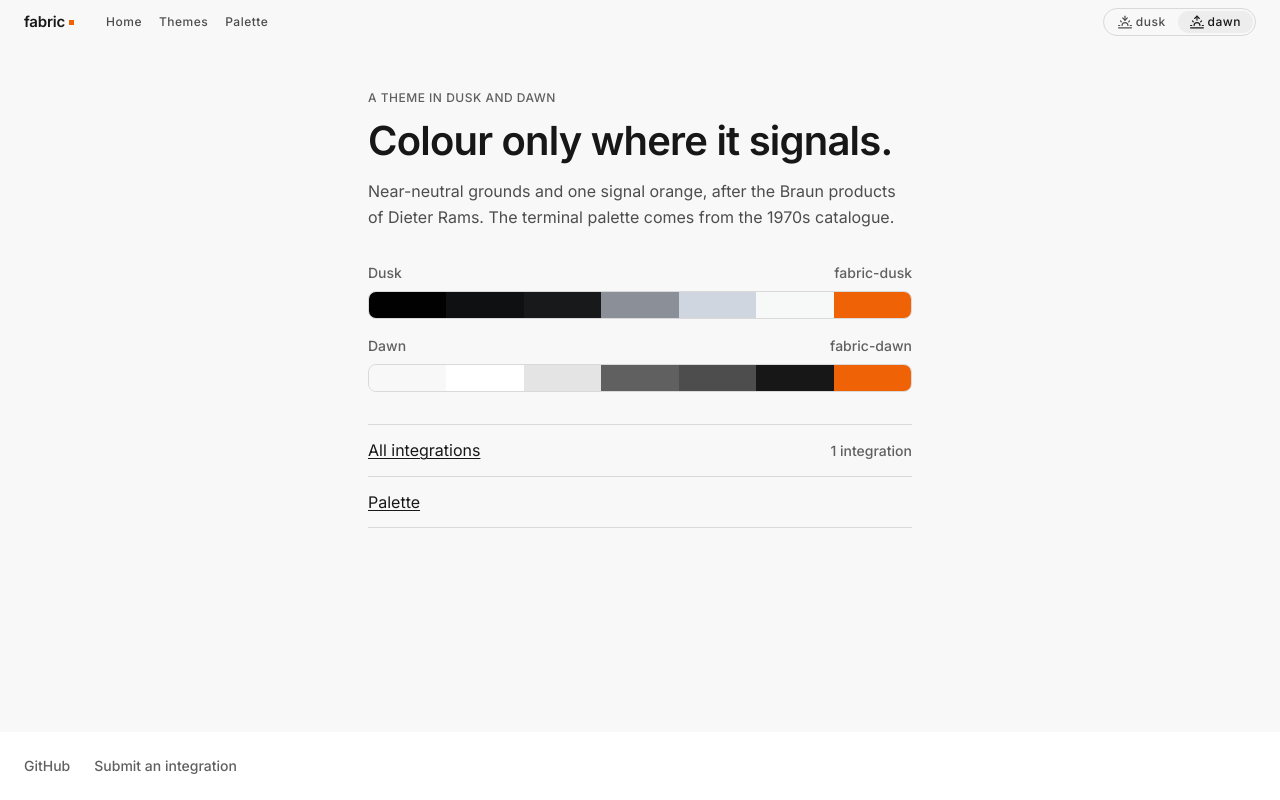
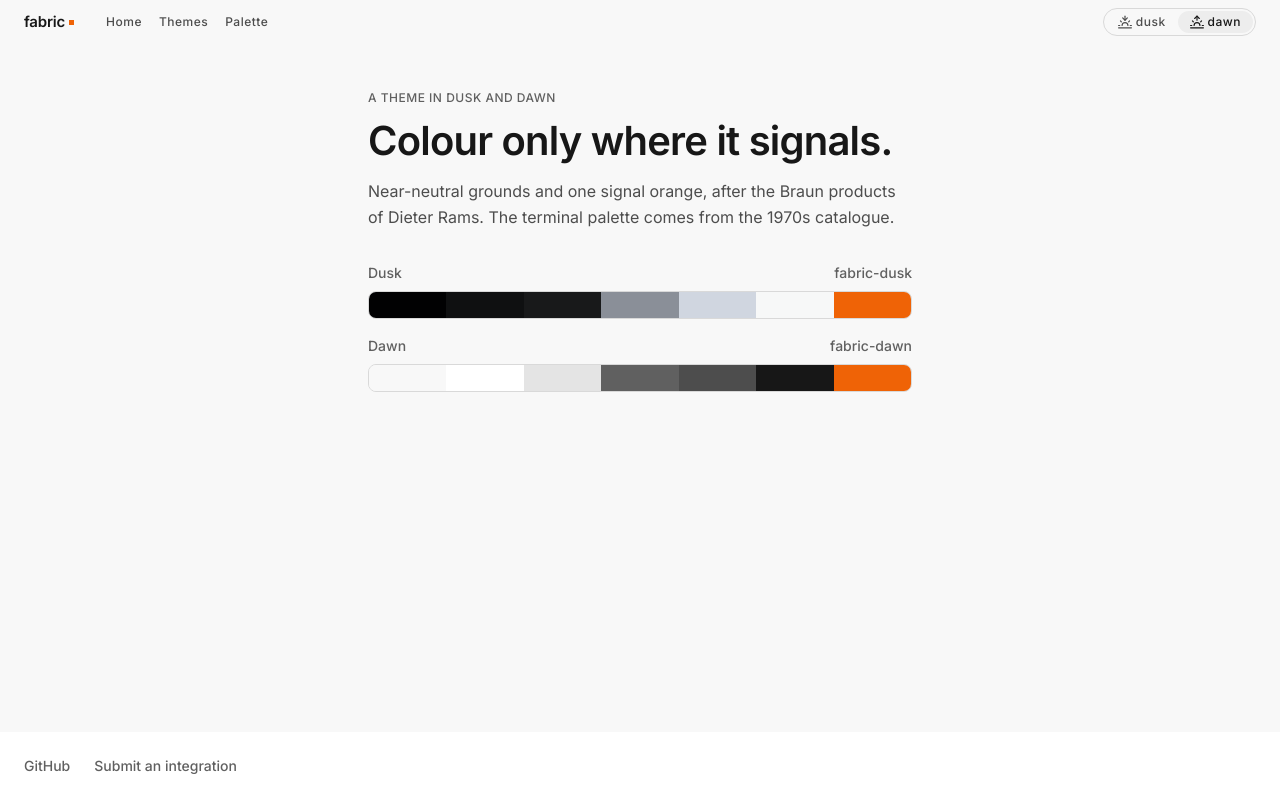
Before and after one commit to ozzycodes2/fabric-site, a Next.js app: page / in a window 1280 px wide. Built offline with nearby package versions, Linux system fonts and the light colour scheme.

Commit message:
feat: drop the link rows from the home page
The header nav already reaches Themes and Palette, so the home page keeps
only the statement and the two variant strips.

```diff
--- a/src/app/page.tsx
+++ b/src/app/page.tsx
@@ -1,17 +1,7 @@
-import Link from "next/link";
 import { SwatchStrip } from "@/components/swatch-strip";
 import { palette } from "@/lib/palette";
-import { getPorts } from "@/lib/ports";
-
-const link = "text-ink underline decoration-1 underline-offset-2";
 
 export default function Home() {
-  const n = getPorts().length;
-  const rows = [
-    { label: "All integrations", href: "/themes", right: `${n} ${n === 1 ? "integration" : "integrations"}` },
-    { label: "Palette", href: "/palette" },
-  ];
-
   return (
     <main className="mx-auto max-w-[592px] px-lg pt-xxl">
       <p className="mb-md text-eyebrow font-medium uppercase tracking-[0.5px] text-ink-subtle">
@@ -24,21 +14,11 @@ export default function Home() {
         Near-neutral grounds and one signal orange, after the Braun products of Dieter Rams. The terminal palette comes
         from the 1970s catalogue.
       </p>
-      <div className="mb-xl flex flex-col gap-md">
+      <div className="flex flex-col gap-md">
         {palette.variants.map((v) => (
           <SwatchStrip key={v.slug} palette={palette} variant={v.slug} />
         ))}
       </div>
-      <ul className="m-0 list-none border-y border-hairline p-0">
-        {rows.map((r) => (
-          <li key={r.label} className="flex items-baseline justify-between border-b border-hairline py-sm text-body last:border-b-0">
-            <Link href={r.href} className={link}>
-              {r.label}
-            </Link>
-            {r.right && <small className="text-caption text-ink-subtle">{r.right}</small>}
-          </li>
-        ))}
-      </ul>
     </main>
   );
 }
```
Also changed, not shown: 1 other file (tests, documents, lock files or other folders).
